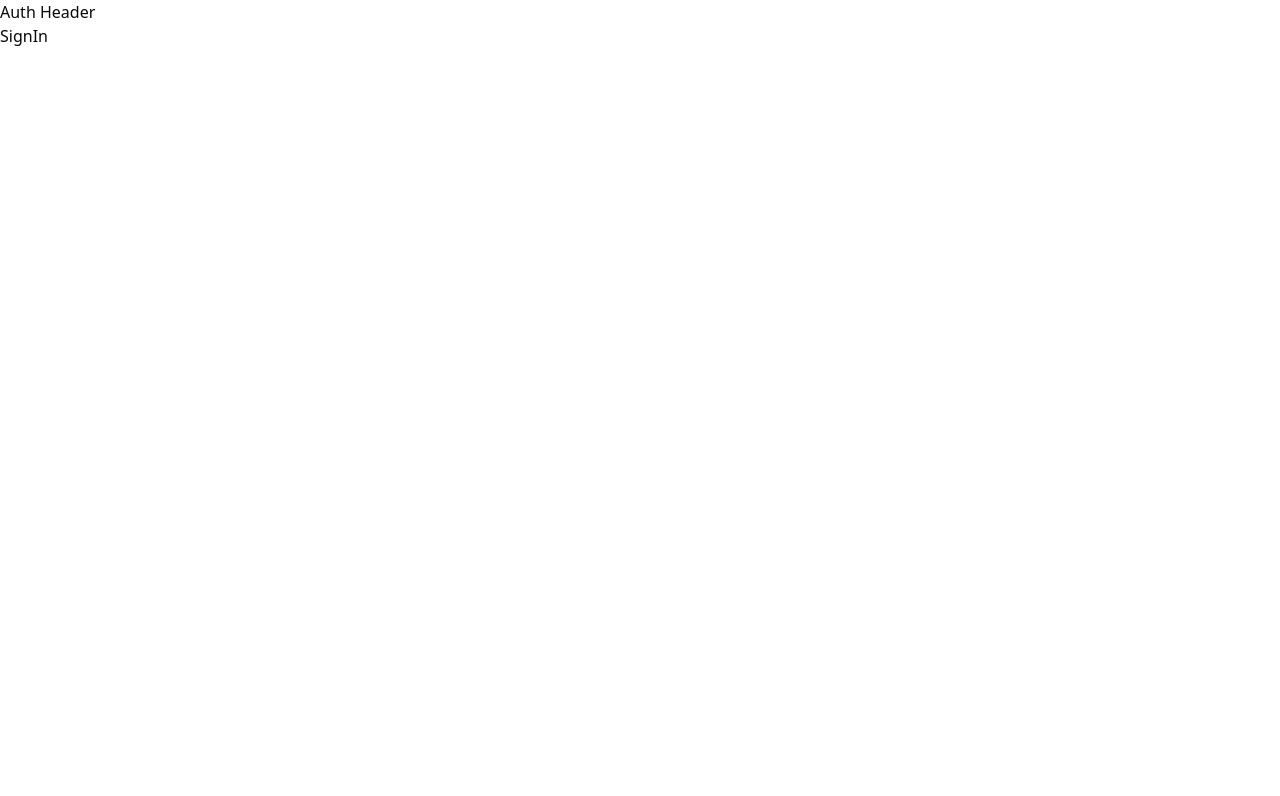
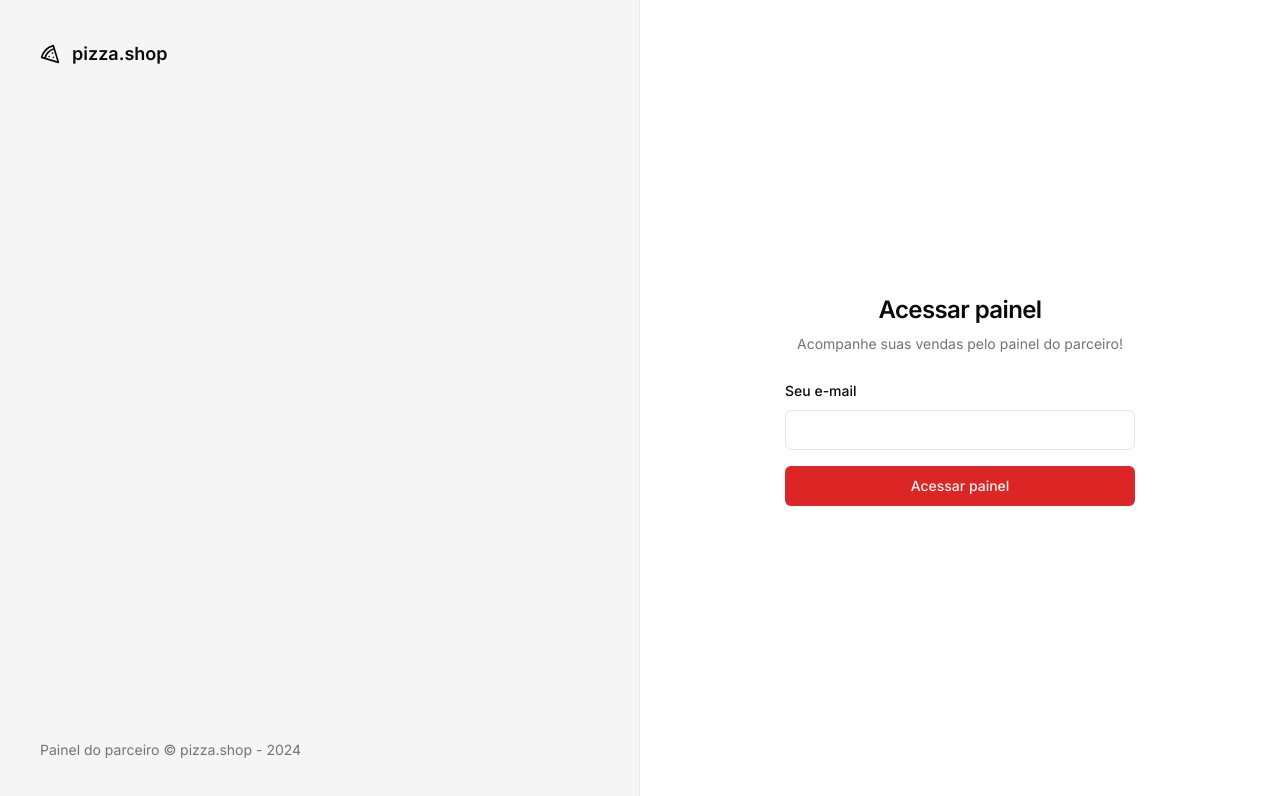
Before and after one commit to luismda/pizzashop-web, a React (Vite) app: page /sign-in in a window 1280 px wide. Shown: the top 796 px of the page. Built offline with nearby package versions, Linux system fonts and the light colour scheme.

Commit message:
feat: create sign in page

```diff
--- a/index.html
+++ b/index.html
@@ -1,8 +1,13 @@
 <!doctype html>
 <html lang="en">
   <head>
+    <link rel="preconnect" href="https://fonts.googleapis.com" />
+    <link rel="preconnect" href="https://fonts.gstatic.com" crossOrigin />
+
     <meta charset="UTF-8" />
     <meta name="viewport" content="width=device-width, initial-scale=1.0" />
+
+    <link href="https://fonts.googleapis.com/css2?family=Inter:wght@100..900&display=swap" rel="stylesheet" />
 
     <title>pizza.shop</title>
   </head>
--- a/src/App.tsx
+++ b/src/App.tsx
@@ -3,6 +3,7 @@ import './styles/global.css'
 import { Helmet, HelmetProvider } from 'react-helmet-async'
 import { RouterProvider } from 'react-router-dom'
 
+import { Toaster } from './components/ui/sonner'
 import { router } from './router'
 
 export function App() {
@@ -10,6 +11,7 @@ export function App() {
     <HelmetProvider>
       <Helmet titleTemplate="%s | pizza.shop" />
       <RouterProvider router={router} />
+      <Toaster richColors />
     </HelmetProvider>
   )
 }
--- /dev/null
+++ b/src/components/ui/input.tsx
@@ -0,0 +1,25 @@
+import * as React from 'react'
+
+import { cn } from '@/lib/utils'
+
+export interface InputProps
+  extends React.InputHTMLAttributes<HTMLInputElement> {}
+
+const Input = React.forwardRef<HTMLInputElement, InputProps>(
+  ({ className, type, ...props }, ref) => {
+    return (
+      <input
+        type={type}
+        className={cn(
+          'flex h-10 w-full rounded-md border border-input bg-background px-3 py-2 text-sm ring-offset-background file:border-0 file:bg-transparent file:text-sm file:font-medium placeholder:text-muted-foreground focus-visible:outline-none focus-visible:ring-2 focus-visible:ring-ring focus-visible:ring-offset-2 disabled:cursor-not-allowed disabled:opacity-50',
+          className,
+        )}
+        ref={ref}
+        {...props}
+      />
+    )
+  },
+)
+Input.displayName = 'Input'
+
+export { Input }
--- /dev/null
+++ b/src/components/ui/label.tsx
@@ -0,0 +1,24 @@
+import * as LabelPrimitive from '@radix-ui/react-label'
+import { cva, type VariantProps } from 'class-variance-authority'
+import * as React from 'react'
+
+import { cn } from '@/lib/utils'
+
+const labelVariants = cva(
+  'text-sm font-medium leading-none peer-disabled:cursor-not-allowed peer-disabled:opacity-70',
+)
+
+const Label = React.forwardRef<
+  React.ElementRef<typeof LabelPrimitive.Root>,
+  React.ComponentPropsWithoutRef<typeof LabelPrimitive.Root> &
+    VariantProps<typeof labelVariants>
+>(({ className, ...props }, ref) => (
+  <LabelPrimitive.Root
+    ref={ref}
+    className={cn(labelVariants(), className)}
+    {...props}
+  />
+))
+Label.displayName = LabelPrimitive.Root.displayName
+
+export { Label }
--- /dev/null
+++ b/src/components/ui/sonner.tsx
@@ -0,0 +1,29 @@
+import { useTheme } from 'next-themes'
+import { Toaster as Sonner } from 'sonner'
+
+type ToasterProps = React.ComponentProps<typeof Sonner>
+
+const Toaster = ({ ...props }: ToasterProps) => {
+  const { theme = 'system' } = useTheme()
+
+  return (
+    <Sonner
+      theme={theme as ToasterProps['theme']}
+      className="toaster group"
+      toastOptions={{
+        classNames: {
+          toast:
+            'group toast group-[.toaster]:bg-background group-[.toaster]:text-foreground group-[.toaster]:border-border group-[.toaster]:shadow-lg',
+          description: 'group-[.toast]:text-muted-foreground',
+          actionButton:
+            'group-[.toast]:bg-primary group-[.toast]:text-primary-foreground',
+          cancelButton:
+            'group-[.toast]:bg-muted group-[.toast]:text-muted-foreground',
+        },
+      }}
+      {...props}
+    />
+  )
+}
+
+export { Toaster }
--- a/src/pages/_layouts/auth.tsx
+++ b/src/pages/_layouts/auth.tsx
@@ -1,11 +1,21 @@
+import { Pizza } from 'lucide-react'
 import { Outlet } from 'react-router-dom'
 
 export function AuthLayout() {
   return (
-    <div>
-      <h1>Auth Header</h1>
+    <div className="grid min-h-screen grid-cols-2">
+      <div className="flex h-full flex-col justify-between border-r border-foreground/5 bg-muted p-10 text-muted-foreground">
+        <div className="flex items-center gap-3 text-lg text-foreground">
+          <Pizza className="h-5 w-5" />
+          <span className="font-semibold">pizza.shop</span>
+        </div>
 
-      <div>
+        <footer className="text-sm">
+          Painel do parceiro &copy; pizza.shop - {new Date().getFullYear()}
+        </footer>
+      </div>
+
+      <div className="flex flex-col items-center justify-center">
         <Outlet />
       </div>
     </div>
--- a/src/pages/auth/sign-in.tsx
+++ b/src/pages/auth/sign-in.tsx
@@ -1,10 +1,73 @@
+import { zodResolver } from '@hookform/resolvers/zod'
 import { Helmet } from 'react-helmet-async'
+import { useForm } from 'react-hook-form'
+import { toast } from 'sonner'
+import { z } from 'zod'
+
+import { Button } from '@/components/ui/button'
+import { Input } from '@/components/ui/input'
+import { Label } from '@/components/ui/label'
+
+const signInForm = z.object({
+  email: z.string().email(),
+})
+
+type SignInForm = z.infer<typeof signInForm>
 
 export function SignIn() {
+  const {
+    register,
+    handleSubmit,
+    formState: { isSubmitting },
+  } = useForm<SignInForm>({
+    resolver: zodResolver(signInForm),
+  })
+
+  async function handleSignIn(data: SignInForm) {
+    try {
+      await new Promise((resolve) => setTimeout(resolve, 2000))
+
+      console.log(data)
+
+      toast.success('Enviamos um link de autenticação para seu e-mail.', {
+        action: {
+          label: 'Reenviar',
+          onClick: () => handleSignIn(data),
+        },
+      })
+    } catch {
+      toast.error('Credenciais inválidas. Por favor, tente novamente.')
+    }
+  }
+
   return (
     <>
       <Helmet title="Login" />
-      <h1>SignIn</h1>
+
+      <div className="p-8">
+        <div className="flex w-[350px] flex-col justify-center gap-6">
+          <div className="flex flex-col gap-2 text-center">
+            <h1 className="text-2xl font-semibold tracking-tight">
+              Acessar painel
+            </h1>
+
+            <p className="text-sm text-muted-foreground">
+              Acompanhe suas vendas pelo painel do parceiro!
+            </p>
+          </div>
+
+          <form className="space-y-4" onSubmit={handleSubmit(handleSignIn)}>
+            <div className="space-y-2">
+              <Label htmlFor="email">Seu e-mail</Label>
+              <Input id="email" type="email" {...register('email')} />
+            </div>
+
+            <Button disabled={isSubmitting} className="w-full">
+              Acessar painel
+            </Button>
+          </form>
+        </div>
+      </div>
     </>
   )
 }
--- a/src/styles/global.css
+++ b/src/styles/global.css
@@ -5,64 +5,47 @@
 @layer base {
   :root {
     --background: 0 0% 100%;
-    --foreground: 240 10% 3.9%;
-
+    --foreground: 0 0% 3.9%;
     --card: 0 0% 100%;
-    --card-foreground: 240 10% 3.9%;
-
+    --card-foreground: 0 0% 3.9%;
     --popover: 0 0% 100%;
-    --popover-foreground: 240 10% 3.9%;
-
-    --primary: 240 5.9% 10%;
-    --primary-foreground: 0 0% 98%;
-
-    --secondary: 240 4.8% 95.9%;
-    --secondary-foreground: 240 5.9% 10%;
-
-    --muted: 240 4.8% 95.9%;
-    --muted-foreground: 240 3.8% 46.1%;
-
-    --accent: 240 4.8% 95.9%;
-    --accent-foreground: 240 5.9% 10%;
-
+    --popover-foreground: 0 0% 3.9%;
+    --primary: 0 72.2% 50.6%;
+    --primary-foreground: 0 85.7% 97.3%;
+    --secondary: 0 0% 96.1%;
+    --secondary-foreground: 0 0% 9%;
+    --muted: 0 0% 96.1%;
+    --muted-foreground: 0 0% 45.1%;
+    --accent: 0 0% 96.1%;
+    --accent-foreground: 0 0% 9%;
     --destructive: 0 84.2% 60.2%;
     --destructive-foreground: 0 0% 98%;
-
-    --border: 240 5.9% 90%;
-    --input: 240 5.9% 90%;
-    --ring: 240 10% 3.9%;
-
+    --border: 0 0% 89.8%;
+    --input: 0 0% 89.8%;
+    --ring: 0 72.2% 50.6%;
     --radius: 0.5rem;
   }
 
   .dark {
-    --background: 240 10% 3.9%;
+    --background: 0 0% 3.9%;
     --foreground: 0 0% 98%;
-
-    --card: 240 10% 3.9%;
+    --card: 0 0% 3.9%;
     --card-foreground: 0 0% 98%;
-
-    --popover: 240 10% 3.9%;
+    --popover: 0 0% 3.9%;
     --popover-foreground: 0 0% 98%;
-
-    --primary: 0 0% 98%;
-    --primary-foreground: 240 5.9% 10%;
-
-    --secondary: 240 3.7% 15.9%;
+    --primary: 0 72.2% 50.6%;
+    --primary-foreground: 0 85.7% 97.3%;
+    --secondary: 0 0% 14.9%;
     --secondary-foreground: 0 0% 98%;
-
-    --muted: 240 3.7% 15.9%;
-    --muted-foreground: 240 5% 64.9%;
-
-    --accent: 240 3.7% 15.9%;
+    --muted: 0 0% 14.9%;
+    --muted-foreground: 0 0% 63.9%;
+    --accent: 0 0% 14.9%;
     --accent-foreground: 0 0% 98%;
-
     --destructive: 0 62.8% 30.6%;
     --destructive-foreground: 0 0% 98%;
-
-    --border: 240 3.7% 15.9%;
-    --input: 240 3.7% 15.9%;
-    --ring: 240 4.9% 83.9%;
+    --border: 0 0% 14.9%;
+    --input: 0 0% 14.9%;
+    --ring: 0 72.2% 50.6%;
   }
 }
 
--- a/tailwind.config.js
+++ b/tailwind.config.js
@@ -17,6 +17,9 @@ module.exports = {
       },
     },
     extend: {
+      fontFamily: {
+        sans: ['Inter', 'ui-sans-serif', 'system-ui'],
+      },
       colors: {
         border: 'hsl(var(--border))',
         input: 'hsl(var(--input))',
```
Also changed, not shown: package.json (+7 -1 lines), 1 other file (tests, documents, lock files or other folders).
